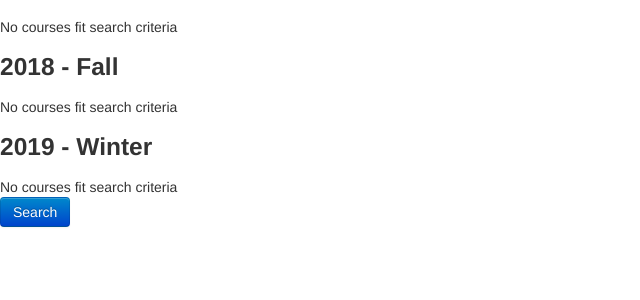
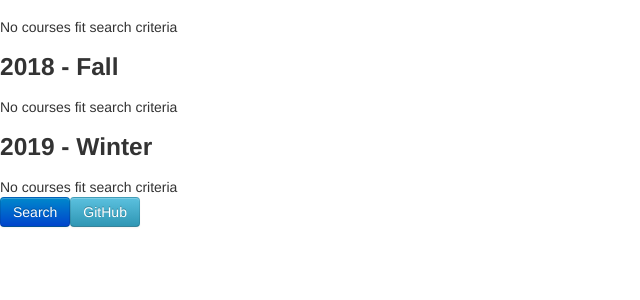
Before and after one commit to jcwarric/cis255, a PHP site: page /course2.php?instructor=1 in a window 1280 px wide. Shown: the part 223-523 px from the top of the page, without its empty margins (0-640 px from the left). Run offline with PHP 8.4, Linux system fonts and the light colour scheme; data that the repository does not hold is empty.

Commit message:
added git button

```diff
--- a/cis355/HW4/course2.php
+++ b/cis355/HW4/course2.php
@@ -102,6 +102,7 @@ function main() {
     //printForm();
     // display button for course search
     echo '<a href="coursesearch.php" class="btn btn-primary">Search</a>';
+    echo '<a href="https://github.com/jcwarric/cis255/tree/master/cis355/HW4" class="btn btn-info">GitHub</a>';
 
     // close html body section
     echo '</body>';
```
